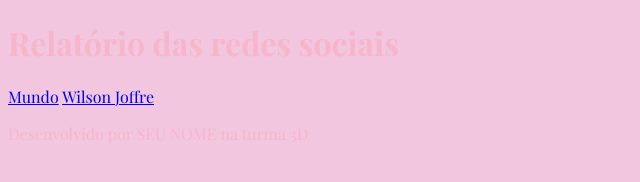
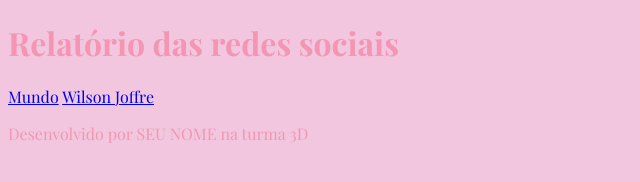
Before and after one commit to mavissouza/redes_sociais_3D, a plain HTML site: page index.html in a window 1280 px wide. Shown: the whole page, without its empty margins (0-640 px from the left). Drawn offline with nearby package versions, Linux system fonts and the light colour scheme; a web font is replaced by a local one.

Commit message:
nova cor

```diff
--- a/style.css
+++ b/style.css
@@ -1,7 +1,7 @@
 @import url('https://fonts.googleapis.com/css2?family=Playfair+Display:ital,wght@0,400..900;1,400..900&display=swap');
 
 :root{
-    --cor-texto: #F7B5CA;
+    --cor-texto: #f395b3;
     --cor-fundo: #f1c6de;
     --cor-segundaria: #FFC6C6;
     --cor-amarelo: #FFEBD4;
```
